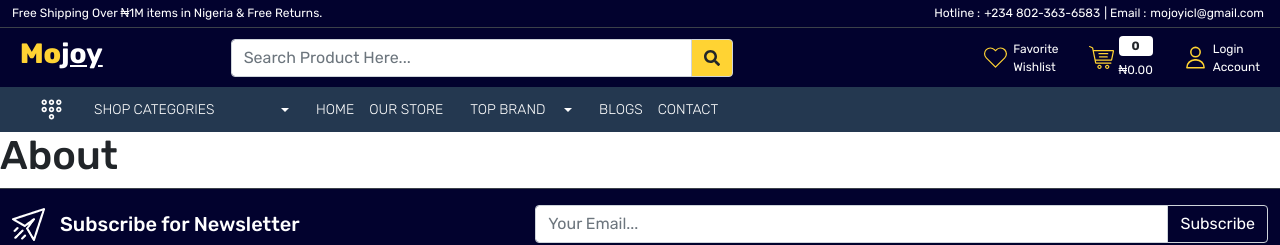
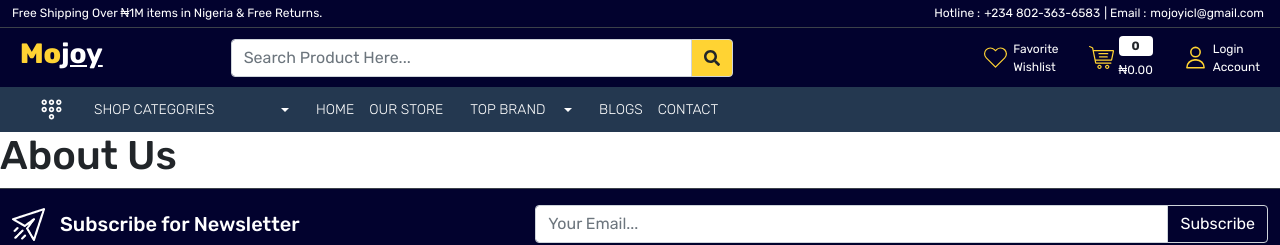
Before and after one commit to kayode-victor/mojoy-web, a React (Create React App) app: page /about in a window 1280 px wide. Shown: the top 245 px of the page. Built offline with nearby package versions, Linux system fonts and the light colour scheme.

Commit message:
first commit

```diff
--- a/src/pages/About.js
+++ b/src/pages/About.js
@@ -3,7 +3,7 @@ import React from "react";
 const About = () => {
   return (
     <div>
-      <h1>About</h1>
+      <h1>About Us</h1>
     </div>
   );
 };
```
